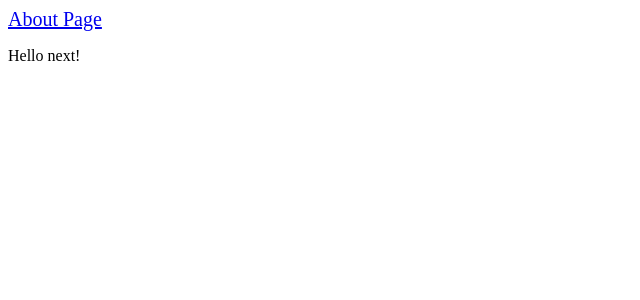
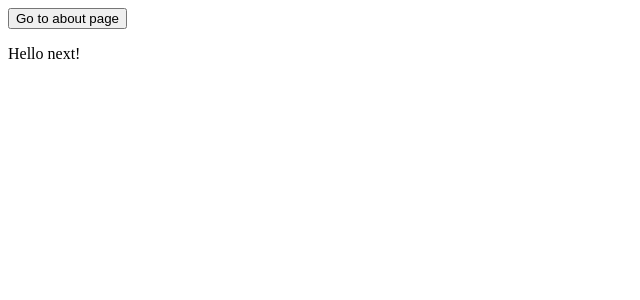
Before and after one commit to aguestuser/nextjs-tutorial, a Next.js app: page / in a window 1280 px wide. Shown: the top 300 px of the page, without its empty margins (0-640 px from the left). Built offline with nearby package versions, Linux system fonts and the light colour scheme.

Commit message:
use button inside of Link HOC

```diff
--- a/pages/index.js
+++ b/pages/index.js
@@ -3,7 +3,7 @@
 const Index = () => (
   <div>
     <Link href="/about">
-      <a style={{ fontSize: 20 }}>About Page</a>
+      <button>Go to about page</button>
     </Link>
     <p>Hello next!</p>
   </div>
```
